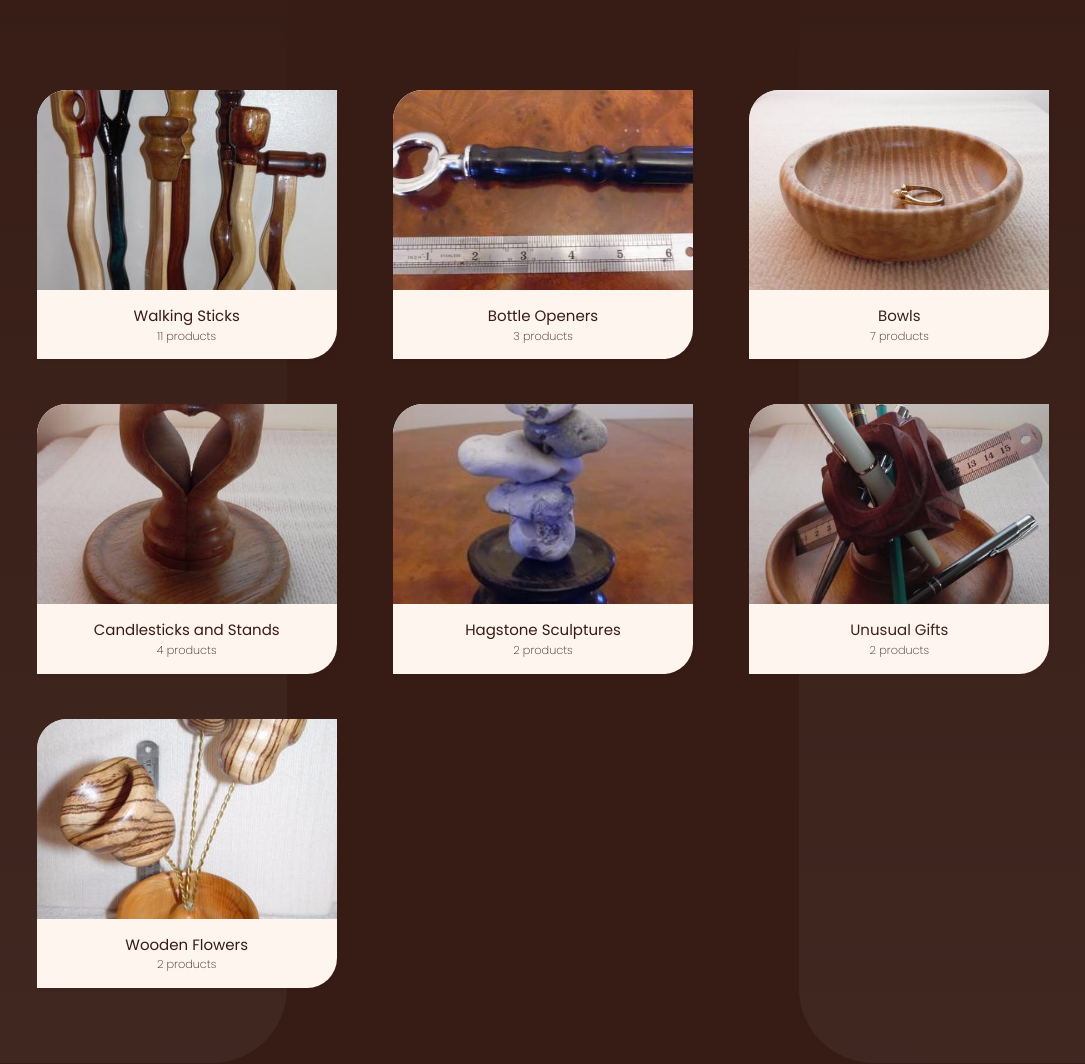
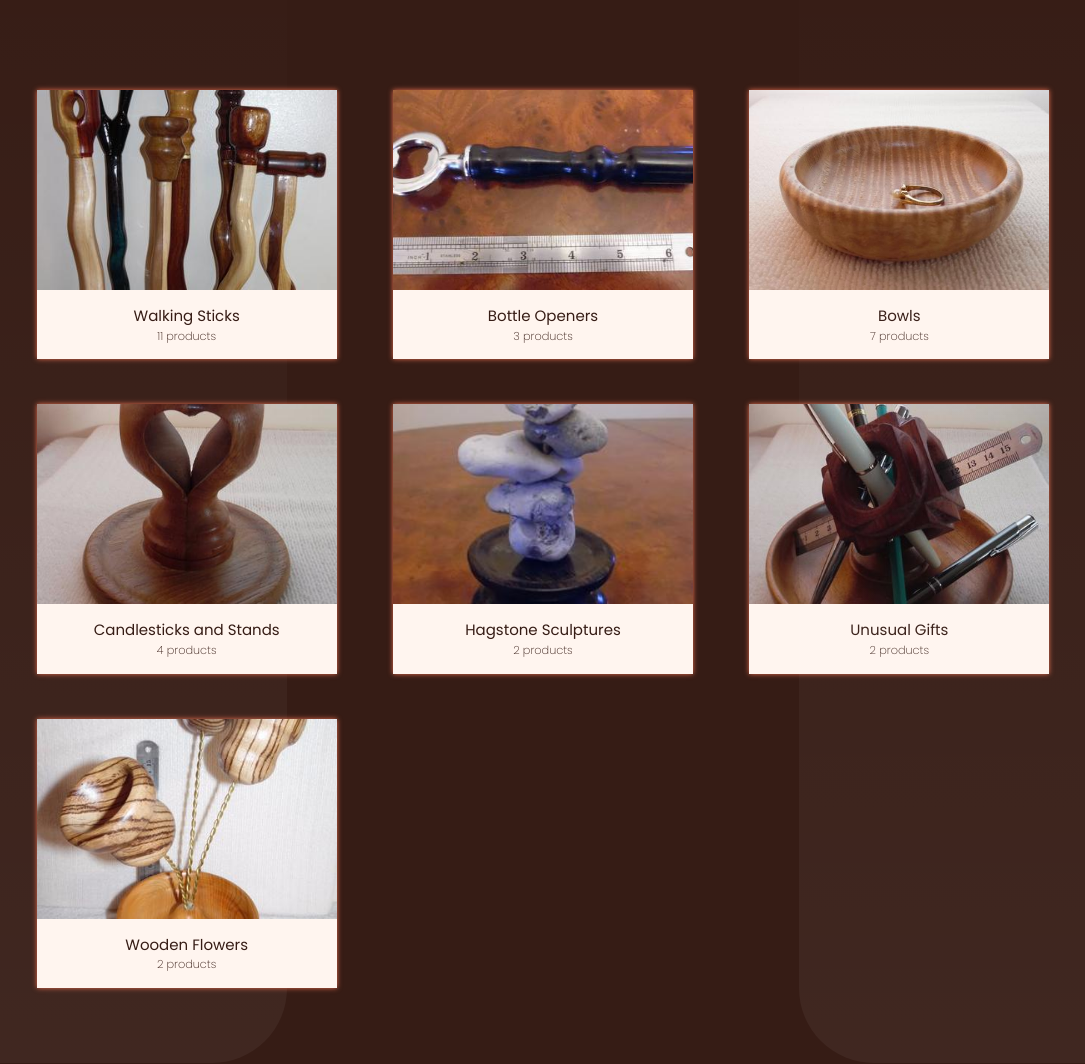
Before and after one commit to jjpickering10/CI-MS4-DragonEggWoodturning, a Django app: page / in a window 1280 px wide. Shown: the part 1004-2068 px from the top of the page, without its empty margins (97-1182 px from the left). Run offline with Django 3.2, Linux system fonts and the light colour scheme; data comes from the database, SQL or seed files in the repository; data that the repository does not hold is empty; some libraries are stand-ins or nearby versions.

```diff
--- a/static/css/base.css
+++ b/static/css/base.css
@@ -750,15 +750,16 @@ body main {
   font-weight: 200;
   padding: 1rem;
   border: none;
-  font-size: 0.8rem;
+  font-size: 1rem;
+  font-style: italic;
   word-break: break-word;
 }
 .home-container #home-reviews .glider-contain .glider .glider-track .glider-slide .home-reviews-user {
   font-weight: 300;
   letter-spacing: 1px;
-  font-style: italic;
   margin-top: 3rem;
   color: var(--white);
+  font-size: 0.8rem;
 }
 .home-container #home-reviews .glider-contain .glider .glider-track .glider-slide .home-reviews-user i::before {
   color: var(--primary-orange);
@@ -1219,10 +1220,9 @@ nav ul .shop-now-link a:hover, nav ul .shop-now-link a:focus, #mobile-demo ul .s
   justify-content: center;
   align-items: center;
   background: var(--primary-cream);
-  box-shadow: 2px 2px 2px 0 var(--primary-brown-shadow);
+  box-shadow: 0px 0px 5px 0 var(--primary-orange);
   margin: 0 auto;
   position: relative;
-  border-radius: 2rem 0;
 }
 #home-products .category-container .category-card a {
   width: 100%;
@@ -1261,7 +1261,6 @@ nav ul .shop-now-link a:hover, nav ul .shop-now-link a:focus, #mobile-demo ul .s
   display: flex;
   justify-content: center;
   align-items: center;
-  border-radius: 2rem 0 0;
   overflow: hidden;
 }
 #home-products .category-container .category-card a .category-card-image img {
@@ -1270,7 +1269,6 @@ nav ul .shop-now-link a:hover, nav ul .shop-now-link a:focus, #mobile-demo ul .s
   position: absolute;
   top: 0;
   left: 0;
-  border-radius: 2rem 0 0;
   -o-object-fit: cover;
      object-fit: cover;
   transition: transform 0.5s;
--- a/static/css/base.scss
+++ b/static/css/base.scss
@@ -788,7 +788,8 @@ body {
                                 font-weight: 200;
                                 padding: 1rem;
                                 border: none;
-                                font-size: 0.8rem;
+                                font-size: 1rem;
+                                font-style: italic;
                                 word-break: break-word;
                             }
                         }
@@ -797,9 +798,9 @@ body {
 
                             font-weight: 300;
                             letter-spacing: 1px;
-                            font-style: italic;
                             margin-top: 3rem;
                             color: var(--white);
+                            font-size: 0.8rem;
                             i {
                                 &::before {
                                     color: var(--primary-orange);
@@ -1333,10 +1334,9 @@ nav, #mobile-demo {
             justify-content: center;
             align-items: center;
             background: var(--primary-cream);
-            box-shadow: 2px 2px 2px 0 var(--primary-brown-shadow);
+            box-shadow: 0px 0px 5px 0 var(--primary-orange);
             margin: 0 auto;
             position: relative;
-            border-radius: 2rem 0;
 
             a {
                 width: 100%;
@@ -1377,7 +1377,6 @@ nav, #mobile-demo {
                     display: flex;
                     justify-content: center;
                     align-items: center;
-                    border-radius: 2rem 0 0;
                     overflow: hidden;
                 img {
                     width: 300px;
@@ -1385,7 +1384,6 @@ nav, #mobile-demo {
                     position: absolute;
                     top: 0;
                     left: 0;
-                    border-radius: 2rem 0 0;
                     object-fit: cover;
                     transition: transform 0.5s;
 
```
Also changed, not shown: 1 other file.
